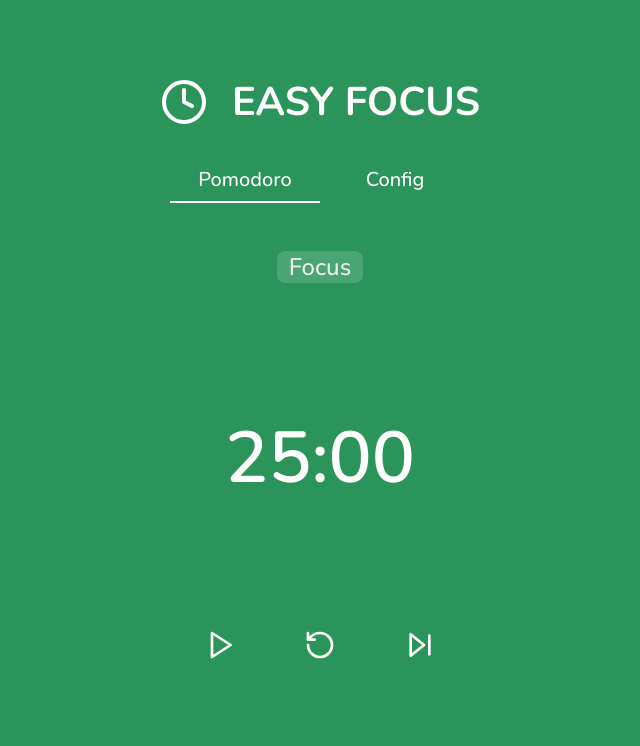
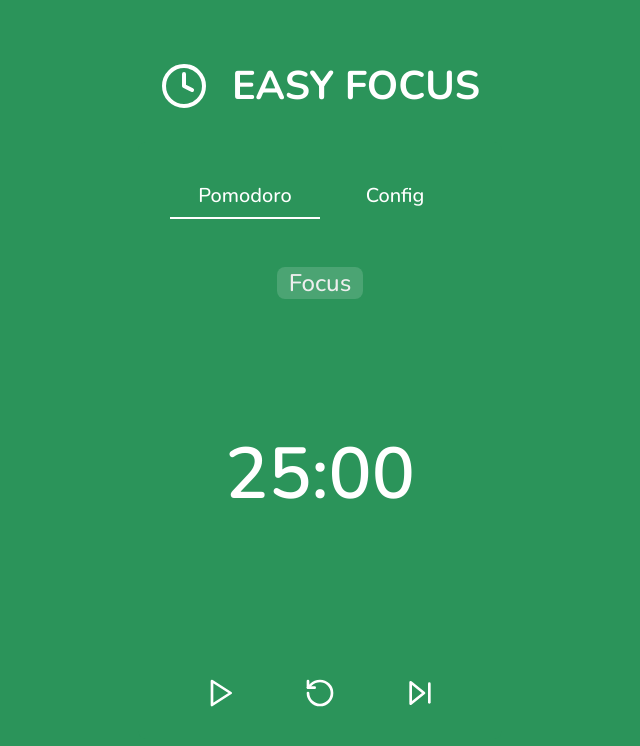
Before and after one commit to leogrigs/easy-focus, a React (Create React App) app: page / in a window 1280 px wide. Shown: the top 746 px of the page, without its empty margins (320-960 px from the left). Built offline with nearby package versions, Linux system fonts and the light colour scheme.

Commit message:
style: spacement improvements

```diff
--- a/src/App.css
+++ b/src/App.css
@@ -18,6 +18,10 @@ main {
   justify-content: center;
   flex-direction: column;
 
+  .title {
+    margin-bottom: 32px;
+  }
+
   .container {
     display: flex;
     flex-direction: column;
@@ -27,6 +31,10 @@ main {
 
     padding: 32px;
     border-radius: 8px;
+
+    @media screen and (max-width: 480px) {
+      padding: 10px;
+    }
 
     .container-content {
       width: 300px;
@@ -45,6 +53,10 @@ main {
         background-color: #ffffff26;
         border-radius: 8px;
       }
+    }
+
+    .container-timer {
+      margin-bottom: 32px;
     }
 
     .container-config {
--- a/src/App.js
+++ b/src/App.js
@@ -108,7 +108,9 @@ function App() {
 
   return (
     <main style={{ backgroundColor: getBackgroundColor() }}>
-      <Title />
+      <div className="title">
+        <Title />
+      </div>
       <div
         className="container"
         style={{ backgroundColor: getBackgroundColor() }}
@@ -121,9 +123,11 @@ function App() {
                 <span>{onFocus ? "Focus" : "Rest"}</span>
               </div>
 
-              <CircularProgressBar percent={percentComplete} size={300}>
-                <Timer time={time} size={300} />
-              </CircularProgressBar>
+              <div className="container-timer">
+                <CircularProgressBar percent={percentComplete} size={300}>
+                  <Timer time={time} size={300} />
+                </CircularProgressBar>
+              </div>
 
               <div className="container-button">
                 <Button
```
